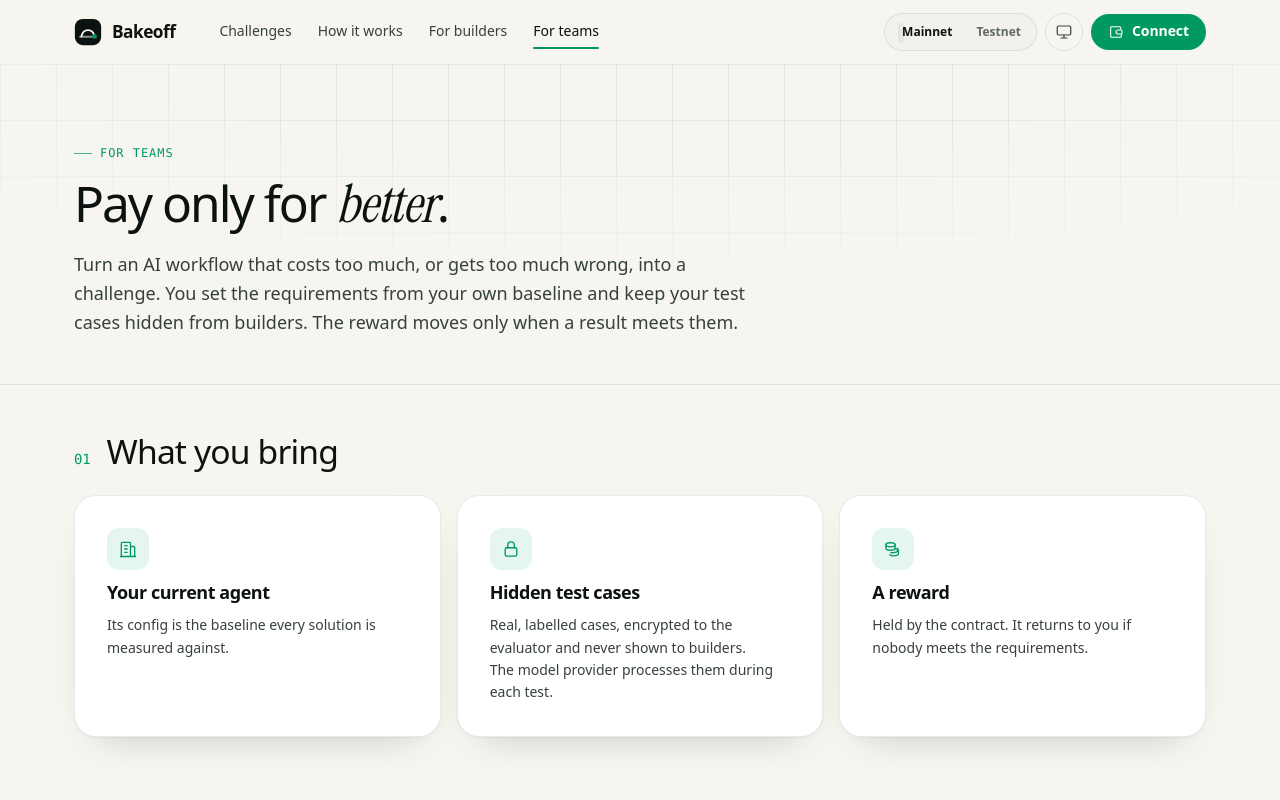
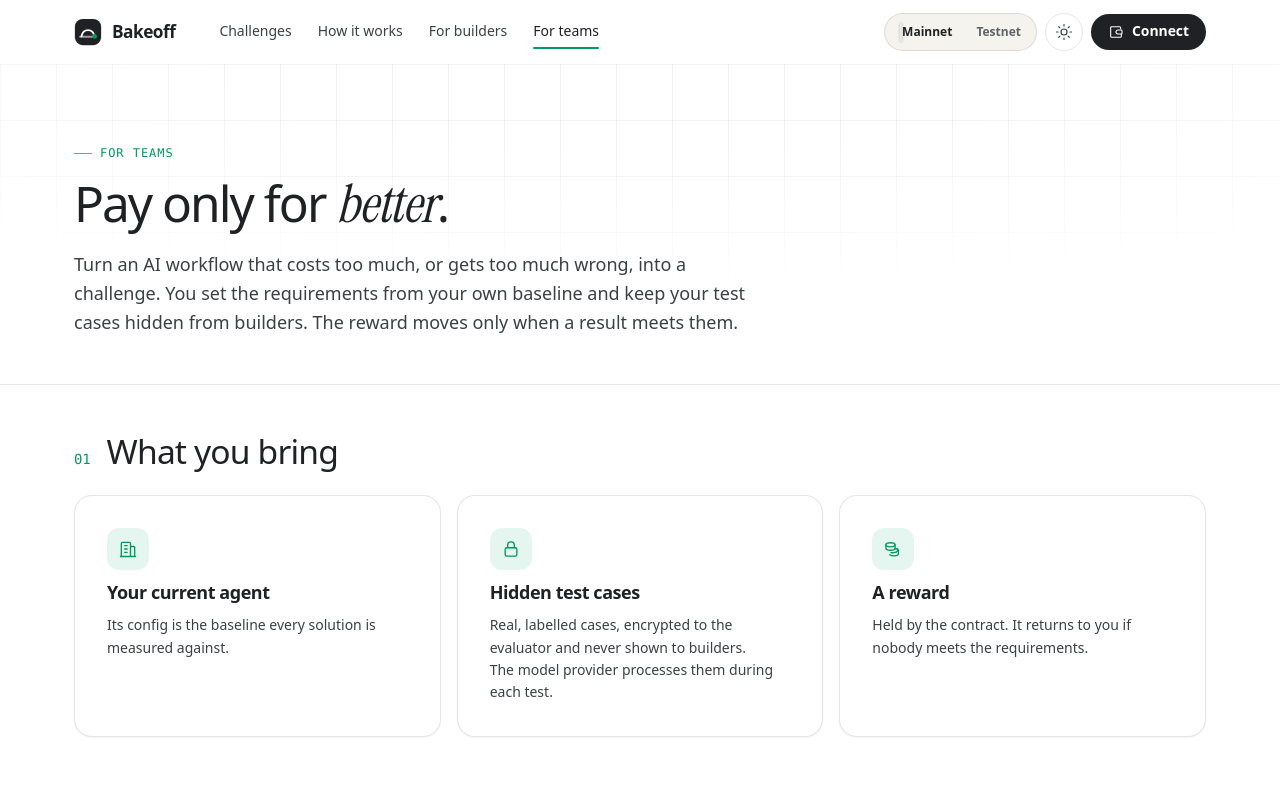
Before and after one commit to successaje/bakeoff, a React (Vite) app in the folder web/: page /#/teams in a window 1280 px wide. Shown: the top 800 px of the page. Built offline with nearby package versions, Linux system fonts and the light colour scheme.

Commit message:
Make light the default theme, with ink pills for main actions

```diff
--- a/web/index.html
+++ b/web/index.html
@@ -16,14 +16,13 @@
     <meta property="og:image:height" content="630" />
     <meta property="og:image:alt" content="Bakeoff's mainnet result: 89.0% accuracy, 51 µ$ a ticket, 2.6 s p95, no card numbers repeated, and the contract paid the agent 1 NEAR." />
     <meta name="twitter:card" content="summary_large_image" />
-    <meta name="theme-color" content="#060807" media="(prefers-color-scheme: dark)" />
-    <meta name="theme-color" content="#f6f5f0" media="(prefers-color-scheme: light)" />
+    <meta name="theme-color" content="#ffffff" />
     <link rel="icon" href="./favicon.svg" type="image/svg+xml" />
     <script>
-      // Apply a stored theme before first paint, so the page never flashes the wrong one.
+      // Apply a stored theme before first paint, so the page never flashes the wrong one. Light needs nothing.
       try {
         var t = localStorage.getItem("bakeoff:theme");
-        if (t === "light" || t === "dark") document.documentElement.setAttribute("data-theme", t);
+        if (t === "dark" || t === "system") document.documentElement.setAttribute("data-theme", t);
       } catch (e) {}
     </script>
     <style>
--- a/web/src/lib/theme.ts
+++ b/web/src/lib/theme.ts
@@ -1,4 +1,4 @@
-/** Light, dark, or the system's choice; stored per browser. */
+/** Light, dark, or the system's choice; light unless the visitor picks another. */
 
 export type ThemeChoice = "system" | "light" | "dark";
 const KEY = "bakeoff:theme";
@@ -6,33 +6,36 @@ const KEY = "bakeoff:theme";
 export function storedTheme(): ThemeChoice {
   try {
     const value = localStorage.getItem(KEY);
-    return value === "light" || value === "dark" ? value : "system";
+    return value === "dark" || value === "system" ? value : "light";
   } catch {
-    return "system";
+    return "light";
   }
 }
 
 /**
- * Applies a theme; `crossfade` animates the change where the browser supports
- * view transitions. The colours themselves never transition: a transition that
- * stalls (in a page the browser is not painting) would leave text inheriting
- * the old theme's colour, unreadable on the new one's surfaces.
+ * Applies a theme, and remembers it when the visitor picked it; `crossfade`
+ * animates the change where the browser supports view transitions. The
+ * colours themselves never transition: a transition that stalls (in a page
+ * the browser is not painting) would leave text inheriting the old theme's
+ * colour, unreadable on the new one's surfaces.
  */
-export function applyTheme(choice: ThemeChoice, crossfade = false): void {
+export function applyTheme(choice: ThemeChoice, picked = false): void {
   const root = document.documentElement;
   const set = () => {
-    if (choice === "system") root.removeAttribute("data-theme");
+    if (choice === "light") root.removeAttribute("data-theme");
     else root.setAttribute("data-theme", choice);
     window.dispatchEvent(new Event("bakeoff:theme"));
   };
-  try {
-    if (choice === "system") localStorage.removeItem(KEY);
-    else localStorage.setItem(KEY, choice);
-  } catch {
-    // The choice still applies for this visit.
+  if (picked) {
+    try {
+      if (choice === "light") localStorage.removeItem(KEY);
+      else localStorage.setItem(KEY, choice);
+    } catch {
+      // The choice still applies for this visit.
+    }
   }
   const reduced = matchMedia("(prefers-reduced-motion: reduce)").matches;
-  if (!crossfade || reduced || !("startViewTransition" in document)) {
+  if (!picked || reduced || !("startViewTransition" in document)) {
     set();
     return;
   }
@@ -48,6 +51,7 @@ export function applyTheme(choice: ThemeChoice, crossfade = false): void {
 /** The theme in effect, resolving "system". */
 export function effectiveTheme(): "light" | "dark" {
   const set = document.documentElement.getAttribute("data-theme");
-  if (set === "light" || set === "dark") return set;
-  return matchMedia("(prefers-color-scheme: light)").matches ? "light" : "dark";
+  if (set === "dark") return "dark";
+  if (set === "system") return matchMedia("(prefers-color-scheme: dark)").matches ? "dark" : "light";
+  return "light";
 }
--- a/web/src/styles/base.css
+++ b/web/src/styles/base.css
@@ -63,8 +63,9 @@ p { margin: 0; text-wrap: pretty; }
 }
 
 /* Buttons */
+/* An outlined pill; .btn-primary is the filled ink pill for a page's main action. */
 .btn {
-  --btn-bg: var(--surface-2);
+  --btn-bg: var(--surface);
   --btn-fg: var(--text);
   --btn-border: var(--border-strong);
   display: inline-flex; align-items: center; justify-content: center; gap: var(--space-2);
@@ -75,11 +76,13 @@ p { margin: 0; text-wrap: pretty; }
   cursor: pointer; user-select: none;
   transition: transform var(--dur-fast) var(--ease-out), background-color var(--dur-fast), border-color var(--dur-fast), box-shadow var(--dur), opacity var(--dur-fast);
 }
-.btn:hover { background: var(--surface-hover); border-color: var(--border-strong); }
+.btn:hover { background: var(--surface-2); border-color: var(--text); }
 .btn:active { transform: translateY(1px) scale(0.99); }
 .btn:disabled { opacity: 0.55; cursor: progress; }
-.btn-primary { --btn-bg: var(--accent); --btn-fg: var(--accent-text); --btn-border: transparent; box-shadow: 0 0 0 0 var(--accent-glow); }
-.btn-primary:hover { background: var(--accent-strong); box-shadow: 0 8px 30px -8px var(--accent-glow); }
+.btn-primary { --btn-bg: var(--ink); --btn-fg: var(--ink-text); --btn-border: transparent; }
+.btn-primary:hover { background: var(--ink-hover); border-color: transparent; }
+.btn-accent { --btn-bg: var(--accent); --btn-fg: var(--accent-text); --btn-border: transparent; }
+.btn-accent:hover { background: var(--accent-strong); border-color: transparent; }
 .btn-ghost { --btn-bg: transparent; --btn-border: transparent; }
 .btn-ghost:hover { background: var(--surface-2); }
 .btn-sm { height: 36px; padding: 0 var(--space-4); }
--- a/web/src/styles/tokens.css
+++ b/web/src/styles/tokens.css
@@ -1,8 +1,9 @@
 /*
- * Design tokens. Dark is NEAR's near-black with its green; light is a warm
- * off-white with a deeper green that keeps text contrast above 4.5:1.
- * Amber marks money, coral marks failures. The theme follows the system
- * until the user picks one ([data-theme] on <html>).
+ * Design tokens. Light is the default: white pages, cream bands and an ink
+ * pill for the main action, with a deep green that keeps text contrast above
+ * 4.5:1. Dark is NEAR's near-black with its green. Amber marks money, coral
+ * marks failures. [data-theme] on <html> picks dark, or "system" to follow
+ * the operating system.
  */
 
 :root {
@@ -17,7 +18,7 @@
   --text-xl: 1.375rem;
   --text-2xl: clamp(1.6rem, 1.2rem + 1.4vw, 2.1rem);
   --text-3xl: clamp(2rem, 1.3rem + 2.6vw, 3.1rem);
-  --text-hero: clamp(2.6rem, 1.2rem + 5.4vw, 5.4rem);
+  --text-hero: clamp(2.6rem, 1.4rem + 4.6vw, 4.9rem);
 
   --space-1: 4px;
   --space-2: 8px;
@@ -30,12 +31,14 @@
   --space-9: 112px;
 
   --radius-sm: 8px;
-  --radius: 14px;
-  --radius-lg: 22px;
+  --radius: 12px;
+  --radius-lg: 18px;
   --radius-pill: 999px;
 
   --container: 1180px;
   --header-h: 64px;
+  --rail-w: 72px;
+  --rail-w-open: 232px;
 
   --ease-out: cubic-bezier(0.22, 1, 0.36, 1);
   --ease-in-out: cubic-bezier(0.65, 0, 0.35, 1);
@@ -43,17 +46,62 @@
   --dur: 200ms;
   --dur-slow: 450ms;
 
+  color-scheme: light;
+  --bg: #ffffff;
+  --bg-elevated: #fafaf7;
+  --surface: #ffffff;
+  --surface-2: #f4f3ee;
+  --surface-hover: #ecebe4;
+  --cream: #f6f3ea;
+  --cream-strong: #ece5d3;
+  --border: rgba(32, 33, 36, 0.11);
+  --border-strong: rgba(32, 33, 36, 0.22);
+  --text: #202124;
+  --text-2: #3c4043;
+  --muted: #5f6368;
+  --ink: #202124;
+  --ink-text: #ffffff;
+  --ink-hover: #3c4043;
+  --accent: #00995f;
+  --accent-strong: #007a4c;
+  --accent-text: #ffffff;
+  --accent-soft: rgba(0, 153, 95, 0.1);
+  --accent-glow: rgba(0, 153, 95, 0.25);
+  --amber: #b86b00;
+  --amber-soft: rgba(184, 107, 0, 0.1);
+  --coral: #c8372d;
+  --coral-soft: rgba(200, 55, 45, 0.08);
+  --sky: #2463c7;
+  --sky-soft: rgba(36, 99, 199, 0.08);
+  --violet: #6b4fd8;
+  --violet-soft: rgba(107, 79, 216, 0.09);
+  --gold: #b8860b;
+  --silver: #7a8189;
+  --bronze: #a0602f;
+  --shadow: 0 1px 2px rgba(32, 33, 36, 0.05);
+  --shadow-lg: 0 2px 4px rgba(32, 33, 36, 0.04), 0 18px 44px -20px rgba(32, 33, 36, 0.28);
+  --glass: rgba(255, 255, 255, 0.82);
+  --grid-line: rgba(32, 33, 36, 0.06);
+}
+
+/* Dark, picked by the visitor or by the system when they chose "system". */
+:root[data-theme="dark"] {
   color-scheme: dark;
   --bg: #060807;
   --bg-elevated: #0b0e0d;
   --surface: #0f1312;
   --surface-2: #141a18;
   --surface-hover: #18201d;
+  --cream: #0d1110;
+  --cream-strong: #18201d;
   --border: rgba(255, 255, 255, 0.08);
   --border-strong: rgba(255, 255, 255, 0.16);
   --text: #eef2f0;
   --text-2: #b4bdb9;
   --muted: #7d8884;
+  --ink: #eef2f0;
+  --ink-text: #060807;
+  --ink-hover: #ffffff;
   --accent: #00ec97;
   --accent-strong: #3cf5b0;
   --accent-text: #03140d;
@@ -65,68 +113,54 @@
   --coral-soft: rgba(255, 107, 107, 0.12);
   --sky: #7ab8ff;
   --sky-soft: rgba(122, 184, 255, 0.12);
+  --violet: #a996ff;
+  --violet-soft: rgba(169, 150, 255, 0.13);
+  --gold: #f2c14e;
+  --silver: #c3cad1;
+  --bronze: #d99a62;
   --shadow: 0 1px 0 rgba(255, 255, 255, 0.04) inset, 0 20px 50px -24px rgba(0, 0, 0, 0.8);
   --shadow-lg: 0 1px 0 rgba(255, 255, 255, 0.05) inset, 0 40px 90px -40px rgba(0, 0, 0, 0.9);
-  --glass: rgba(10, 13, 12, 0.72);
+  --glass: rgba(10, 13, 12, 0.78);
   --grid-line: rgba(255, 255, 255, 0.05);
 }
 
-:root[data-theme="light"] {
-  color-scheme: light;
-  --bg: #f6f5f0;
-  --bg-elevated: #fbfaf6;
-  --surface: #ffffff;
-  --surface-2: #f2f1eb;
-  --surface-hover: #ecebe3;
-  --border: rgba(16, 24, 20, 0.09);
-  --border-strong: rgba(16, 24, 20, 0.18);
-  --text: #0c1210;
-  --text-2: #36403c;
-  --muted: #5f6a66;
-  --accent: #00995f;
-  --accent-strong: #007a4c;
-  --accent-text: #ffffff;
-  --accent-soft: rgba(0, 153, 95, 0.1);
-  --accent-glow: rgba(0, 153, 95, 0.25);
-  --amber: #b86b00;
-  --amber-soft: rgba(184, 107, 0, 0.1);
-  --coral: #c8372d;
-  --coral-soft: rgba(200, 55, 45, 0.08);
-  --sky: #2463c7;
-  --sky-soft: rgba(36, 99, 199, 0.08);
-  --shadow: 0 1px 2px rgba(16, 24, 20, 0.04), 0 18px 40px -26px rgba(16, 24, 20, 0.28);
-  --shadow-lg: 0 2px 4px rgba(16, 24, 20, 0.04), 0 40px 80px -40px rgba(16, 24, 20, 0.35);
-  --glass: rgba(251, 250, 246, 0.78);
-  --grid-line: rgba(16, 24, 20, 0.06);
-}
-
-@media (prefers-color-scheme: light) {
-  :root:not([data-theme="dark"]) {
-    color-scheme: light;
-    --bg: #f6f5f0;
-    --bg-elevated: #fbfaf6;
-    --surface: #ffffff;
-    --surface-2: #f2f1eb;
-    --surface-hover: #ecebe3;
-    --border: rgba(16, 24, 20, 0.09);
-    --border-strong: rgba(16, 24, 20, 0.18);
-    --text: #0c1210;
-    --text-2: #36403c;
-    --muted: #5f6a66;
-    --accent: #00995f;
-    --accent-strong: #007a4c;
-    --accent-text: #ffffff;
-    --accent-soft: rgba(0, 153, 95, 0.1);
-    --accent-glow: rgba(0, 153, 95, 0.25);
-    --amber: #b86b00;
-    --amber-soft: rgba(184, 107, 0, 0.1);
-    --coral: #c8372d;
-    --coral-soft: rgba(200, 55, 45, 0.08);
-    --sky: #2463c7;
-    --sky-soft: rgba(36, 99, 199, 0.08);
-    --shadow: 0 1px 2px rgba(16, 24, 20, 0.04), 0 18px 40px -26px rgba(16, 24, 20, 0.28);
-    --shadow-lg: 0 2px 4px rgba(16, 24, 20, 0.04), 0 40px 80px -40px rgba(16, 24, 20, 0.35);
-    --glass: rgba(251, 250, 246, 0.78);
-    --grid-line: rgba(16, 24, 20, 0.06);
+@media (prefers-color-scheme: dark) {
+  :root[data-theme="system"] {
+    color-scheme: dark;
+    --bg: #060807;
+    --bg-elevated: #0b0e0d;
+    --surface: #0f1312;
+    --surface-2: #141a18;
+    --surface-hover: #18201d;
+    --cream: #0d1110;
+    --cream-strong: #18201d;
+    --border: rgba(255, 255, 255, 0.08);
+    --border-strong: rgba(255, 255, 255, 0.16);
+    --text: #eef2f0;
+    --text-2: #b4bdb9;
+    --muted: #7d8884;
+    --ink: #eef2f0;
+    --ink-text: #060807;
+    --ink-hover: #ffffff;
+    --accent: #00ec97;
+    --accent-strong: #3cf5b0;
+    --accent-text: #03140d;
+    --accent-soft: rgba(0, 236, 151, 0.12);
+    --accent-glow: rgba(0, 236, 151, 0.35);
+    --amber: #ffb547;
+    --amber-soft: rgba(255, 181, 71, 0.12);
+    --coral: #ff6b6b;
+    --coral-soft: rgba(255, 107, 107, 0.12);
+    --sky: #7ab8ff;
+    --sky-soft: rgba(122, 184, 255, 0.12);
+    --violet: #a996ff;
+    --violet-soft: rgba(169, 150, 255, 0.13);
+    --gold: #f2c14e;
+    --silver: #c3cad1;
+    --bronze: #d99a62;
+    --shadow: 0 1px 0 rgba(255, 255, 255, 0.04) inset, 0 20px 50px -24px rgba(0, 0, 0, 0.8);
+    --shadow-lg: 0 1px 0 rgba(255, 255, 255, 0.05) inset, 0 40px 90px -40px rgba(0, 0, 0, 0.9);
+    --glass: rgba(10, 13, 12, 0.78);
+    --grid-line: rgba(255, 255, 255, 0.05);
   }
 }
```
